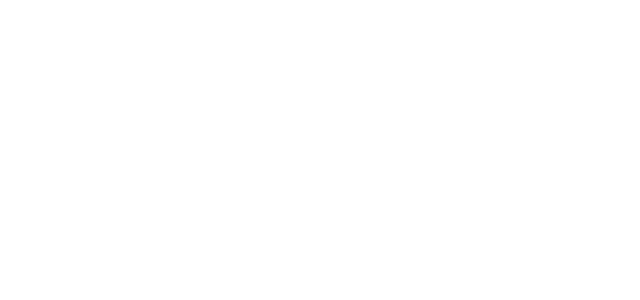
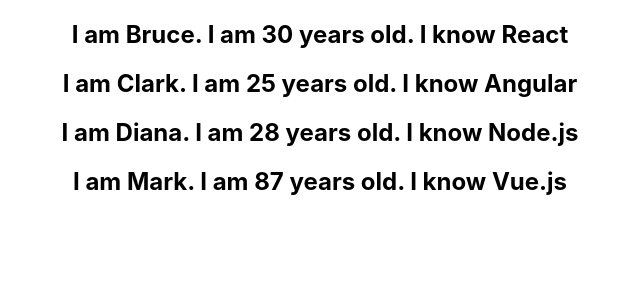
Before and after one commit to sserges/react_ce, a React (Create React App) app: page / in a window 1280 px wide. Shown: the top 300 px of the page, without its empty margins (320-960 px from the left). Built offline with nearby package versions, Linux system fonts and the light colour scheme.

Commit message:
List Rendering

```diff
--- a/src/App.js
+++ b/src/App.js
@@ -1,9 +1,10 @@
 import './App.css'
+import NameList from './components/NameList'
 // import ClassClick from './components/ClassClick'
 // import FunctionClick from './components/FunctionClick'
 // import EventBind from './components/EventBind'
-import ParentComponent from './components/ParentComponent'
-import UserGreeting from './components/UserGreeting'
+// import ParentComponent from './components/ParentComponent'
+// import UserGreeting from './components/UserGreeting'
 // import Counter from './components/Counter'
 
 // import { Greet } from './components/Greet'
@@ -14,7 +15,8 @@
 function App() {
   return (
     <div className='App'>
-      <UserGreeting />
+      <NameList />
+      {/* <UserGreeting /> */}
       {/* <ParentComponent /> */}
       {/* <EventBind /> */}
       {/* <FunctionClick />
--- /dev/null
+++ b/src/components/NameList.js
@@ -0,0 +1,38 @@
+import React from 'react'
+import Person from './Person'
+
+function NameList() {
+  const persons = [
+    {
+      id: 1,
+      name: 'Bruce',
+      age: 30,
+      skill: 'React',
+    },
+    {
+      id: 2,
+      name: 'Clark',
+      age: 25,
+      skill: 'Angular',
+    },
+    {
+      id: 3,
+      name: 'Diana',
+      age: 28,
+      skill: 'Node.js',
+    },
+    {
+      id: 4,
+      name: 'Mark',
+      age: 87,
+      skill: 'Vue.js',
+    },
+  ]
+  const personList = persons.map((person) => (
+    <Person key={person.id} person={person} />
+  ))
+
+  return <div>{personList}</div>
+}
+
+export default NameList
--- /dev/null
+++ b/src/components/Person.js
@@ -0,0 +1,11 @@
+import React from 'react'
+
+function Person({ person }) {
+  return (
+    <h2>
+      I am {person.name}. I am {person.age} years old. I know {person.skill}
+    </h2>
+  )
+}
+
+export default Person
```
